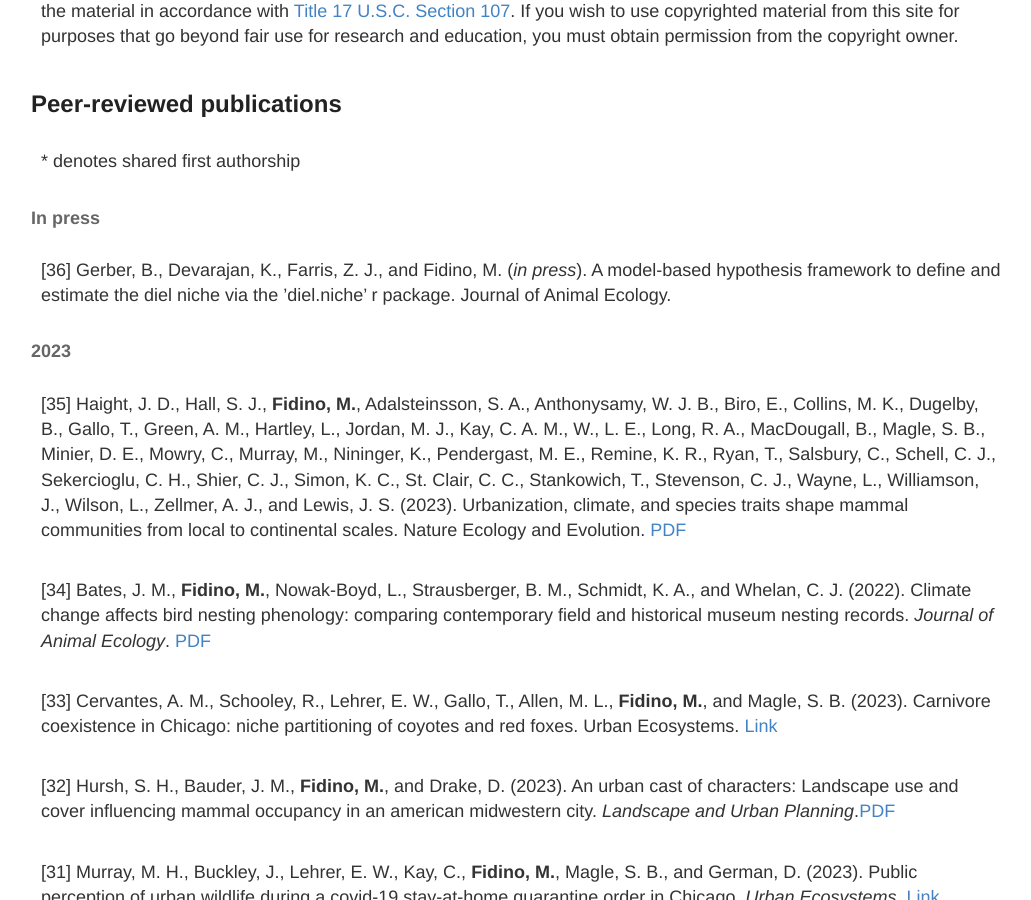
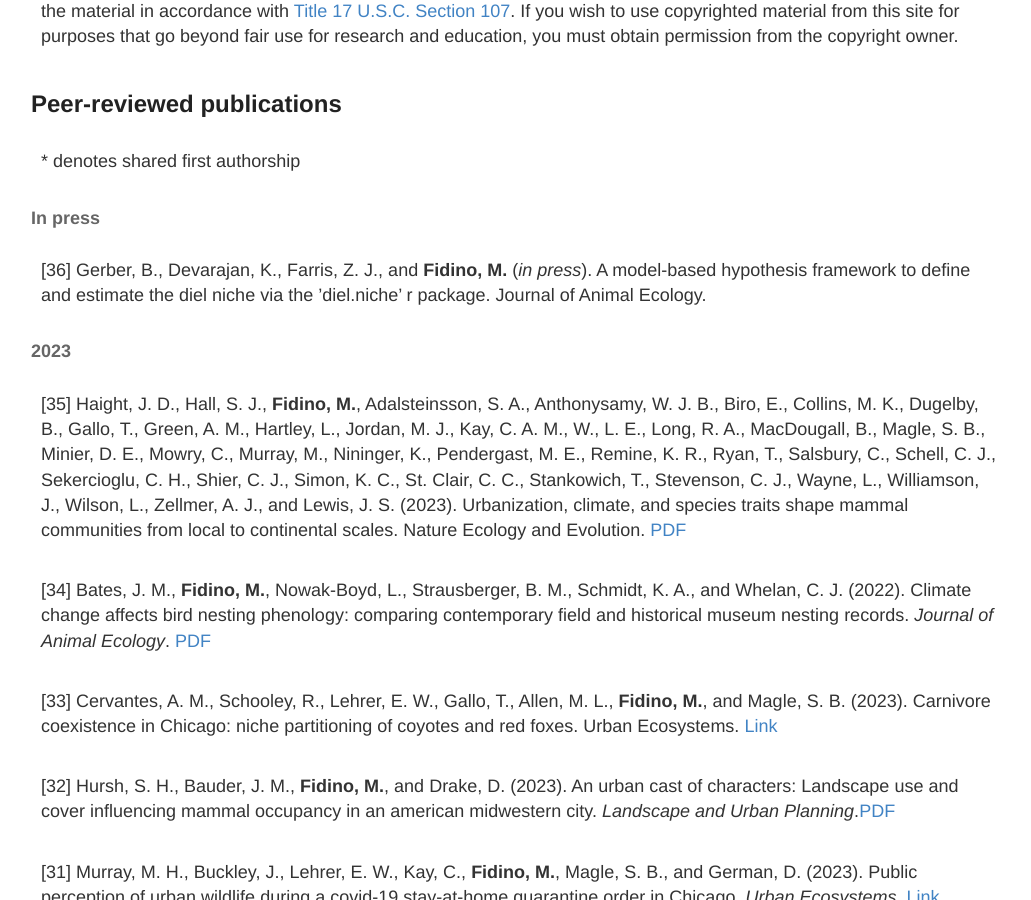
Before and after one commit to mfidino/mfidino.github.io, a Jekyll site: the page built from publications.md, in a window 1280 px wide and 900 px high, scrolled down 338 px. Shown: the whole window, without its empty margins (119-1150 px from the left). Built offline with Jekyll 4.4.1, drawn with Linux system fonts in a browser that asks for light colours.

```diff
--- a/publications.md
+++ b/publications.md
@@ -16,7 +16,7 @@ This site contains copyrighted material, the use of which has not always been sp
 
 #### In press
 
-[36] Gerber, B., Devarajan, K., Farris, Z. J., and Fidino, M. (*in press*). A model-based hypothesis framework to define and estimate the diel niche via the ’diel.niche’ r package. Journal of Animal Ecology.
+[36] Gerber, B., Devarajan, K., Farris, Z. J., and **Fidino, M.** (*in press*). A model-based hypothesis framework to define and estimate the diel niche via the ’diel.niche’ r package. Journal of Animal Ecology.
 
 
 
```
